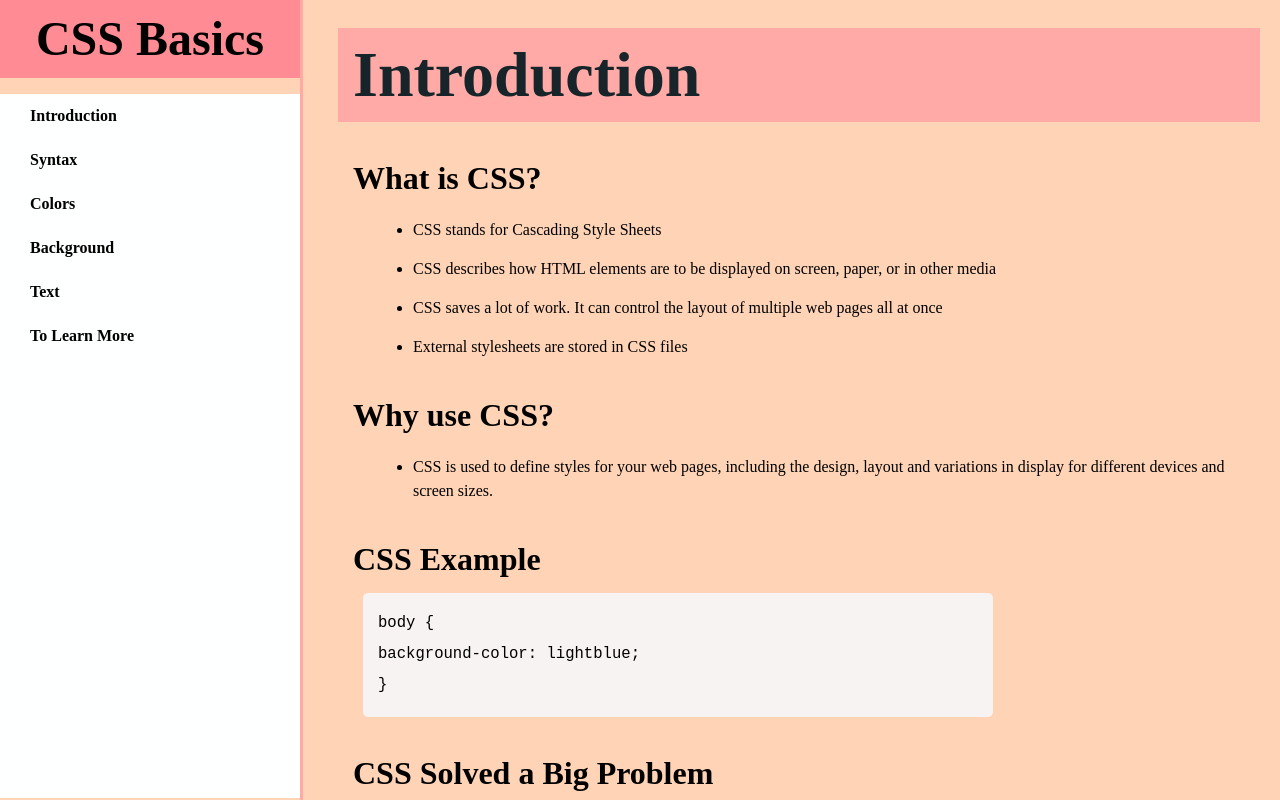
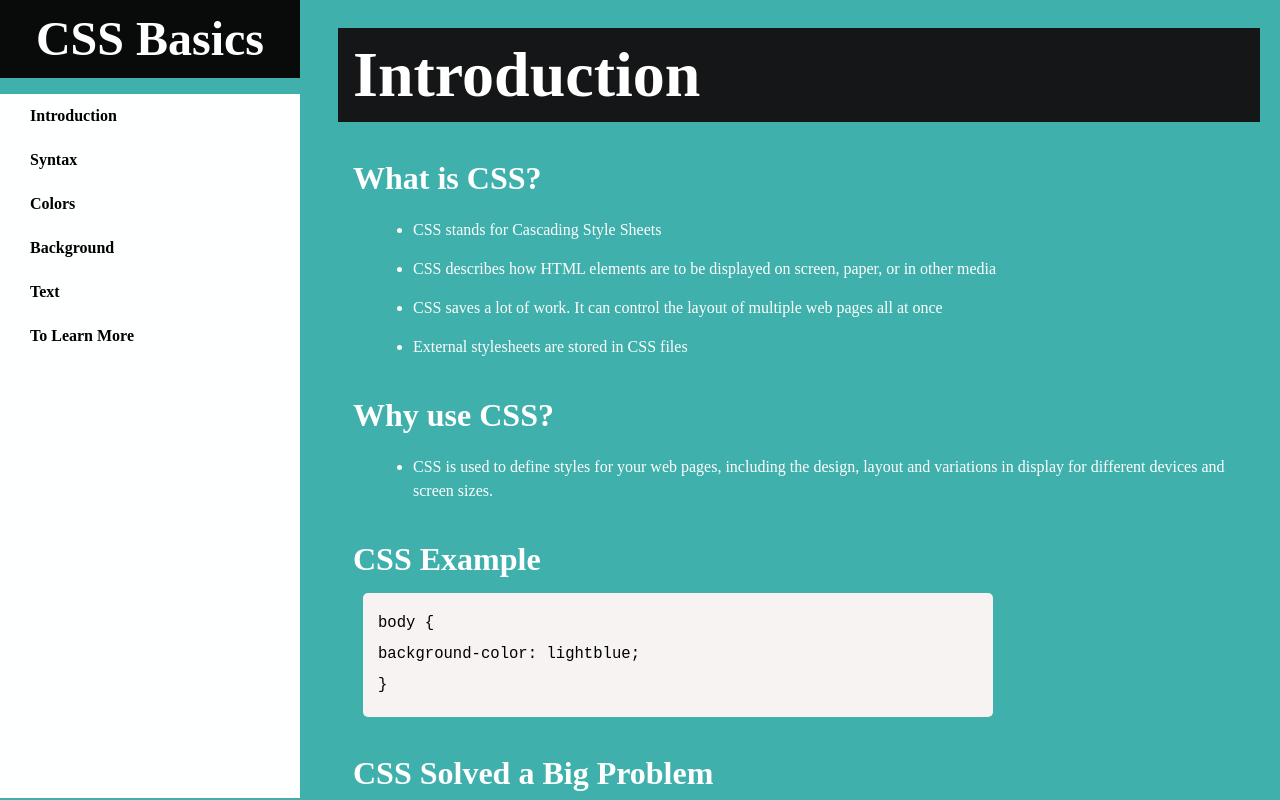
Before and after one commit to KierDanielTavas/Technical-Documentation-Page, a plain HTML site: page index.html in a window 1280 px wide. Drawn offline with Linux system fonts and the light colour scheme.

Commit message:
Initial edit

```diff
--- a/style.css
+++ b/style.css
@@ -1,7 +1,7 @@
 body {
   min-width: 290px;
   color: #000000;
-  background-color: #FFD3B5;
+  background-color: #3fb0ac;
   font-family: 'Times New Roman';
   line-height: 1.5;
 }
@@ -14,24 +14,24 @@ body {
   width: 300px;
   height: 100%;
   border-right: solid;
-  border-color: #FFAAA6;
+  border-color: #3fb0ac;
 }
 
 header {
-  color: #000000;
+  color:  #FFFFFF;
   margin: 0px;
   padding: 15px;
   text-align: center;
   font-size: 3em;
   font-weight: bold;
-  background-color: #FF8C94;
+  background-color: #090A0A;
   line-height: 1;
 }
 
 #main-doc header {
-  color: #17252a;
+  color:  #FFFFFF;
   font-weight: 900;
-  background-color: #FFAAA6;
+  background-color: #151617;
   text-align: left;
   margin: 0px;
   font-size: 4em;
@@ -68,13 +68,13 @@ header {
 }
 
 h1 {
-	color: #000000;
+	color: #FFFFFF;
 	font-size: 2em;
 	margin-bottom: 0px;
 }
 
 section article {
-  color: #000000;
+  color:  #FFFFFF;
   margin: 15px;
 }
 
@@ -111,7 +111,7 @@ a:link {
   font-weight: bold;
 }
 a:visited {
-  color: #FFAAA6;
+  color: #151516;
   font-weight: bold;
   text-decoration: none;
 }
@@ -125,7 +125,7 @@ a:visited {
   }
 
   #navbar {
-    background-color: #feffff;
+    background-color:   #FFFFFF;
     position: absolute;
     top: 0;
     padding: 0;
```
